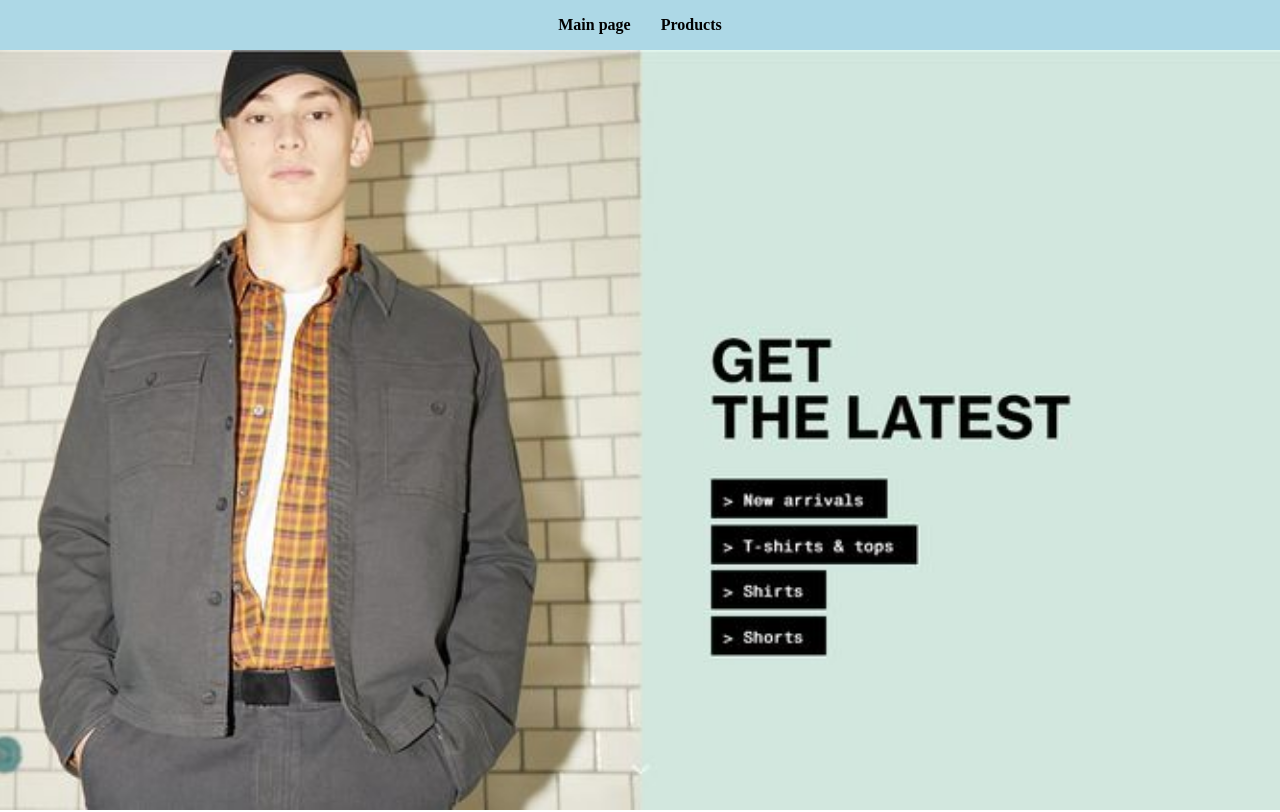
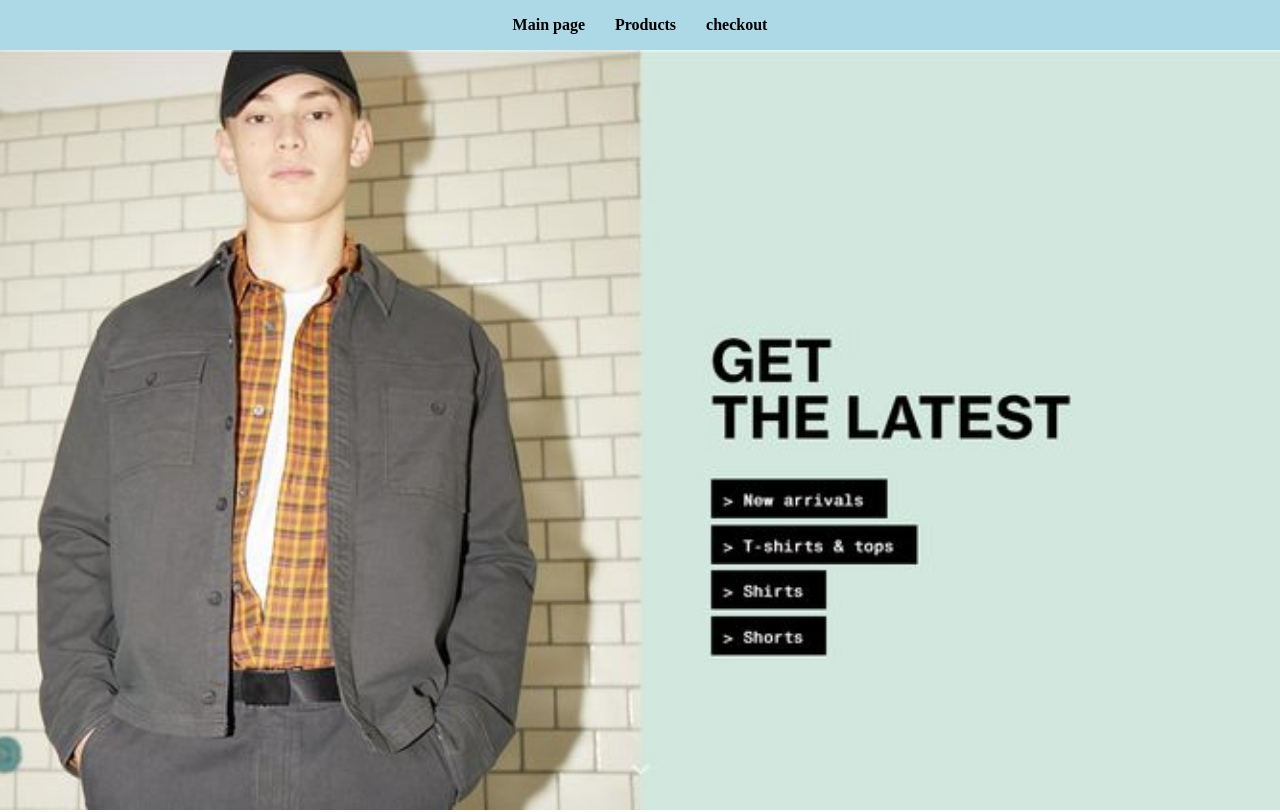
Before and after one commit to bobmcw/odin-shopping-website, a React (Vite) app: page /title in a window 1280 px wide. Shown: the top 812 px of the page. Built offline with nearby package versions, Linux system fonts and the light colour scheme; no server answers.

Commit message:
added link to checkout

```diff
--- a/src/components/Navbar.jsx
+++ b/src/components/Navbar.jsx
@@ -7,6 +7,7 @@ function Navbar() {
             <div className={styles.links}>
                 <Link to="/">Main page</Link>
                 <Link to="/products">Products</Link>
+                <Link to="/checkout">checkout</Link>
             </div>
         </nav>
     );
```
